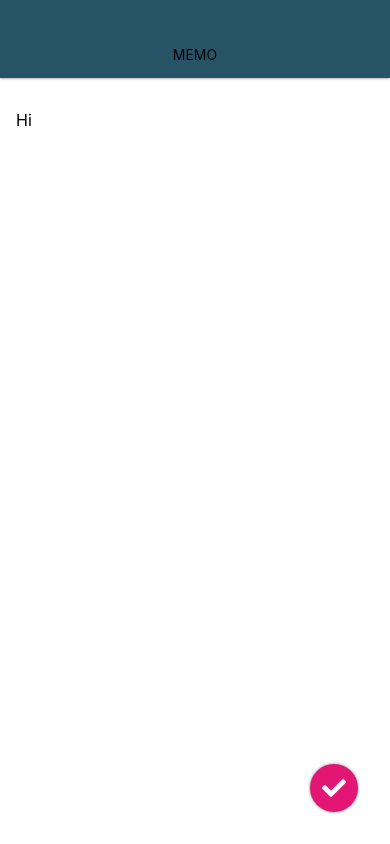
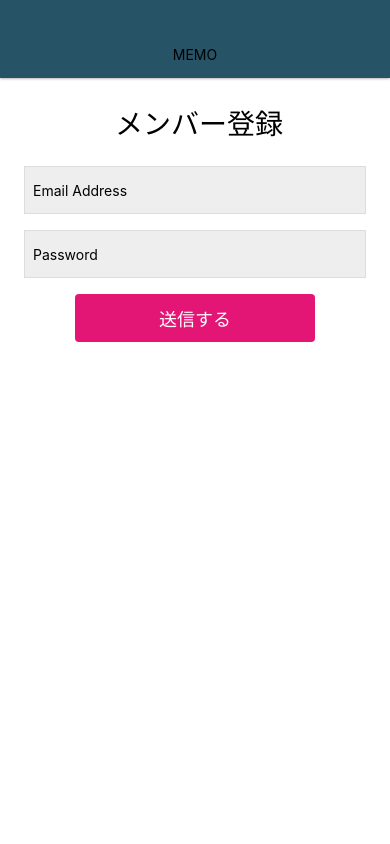
Before and after one commit to tesshin/MemoApp, a React Native app: screen / in a window 390 px wide. Built offline with nearby package versions, Linux system fonts and the light colour scheme.

Commit message:
Create Login and Signup

```diff
--- a/App.js
+++ b/App.js
@@ -1,6 +1,6 @@
 import React from 'react';
 import { StyleSheet, View } from 'react-native';
-import MemoDetailScreen from './src/screens/MemoEditScreen';
+import MemoDetailScreen from './src/screens/SignupScreen';
 import Appbar from './src/components/Appbar';
 
 
--- /dev/null
+++ b/src/screens/SignupScreen.js
@@ -0,0 +1,55 @@
+import React from 'react';
+import {StyleSheet, View, TextInput, TouchableHighlight, Text } from 'react-native';
+
+
+class SignupScreen extends React.Component {
+  render() {
+    return (
+        <View style={styles.container}>
+            <Text style={styles.title}> メンバー登録</Text>
+            <TextInput style={styles.input} value='Email Address'/>
+            <TextInput style={styles.input} value='Password'/>
+            <TouchableHighlight style={styles.button} onPress={()=>{}} underlayColor='#C70F66'>
+                <Text style={styles.buttonTitle}>送信する</Text>
+            </TouchableHighlight>
+        </View>
+    );
+  }
+}
+
+const styles = StyleSheet.create({
+    container: {
+        flex: 1,
+        width: '100%',
+        padding: 24,
+        backgroundColor: '#fff',
+    },
+    input: {
+        backgroundColor: '#eee',
+        height: 48,
+        marginBottom: 16,
+        borderWidth: 1,
+        borderColor: '#ddd',
+        padding: 8,
+    },
+    title: {
+        fontSize: 28,
+        alignSelf:'center',
+        marginBottom: 24,
+    },
+    button: {
+        backgroundColor: '#E31676',
+        height: 48,
+        borderRadius: 4,
+        justifyContent: 'center',
+        alignItems: 'center',
+        width: '70%',
+        alignSelf: 'center',
+    },
+    buttonTitle: {
+        color: '#fff',
+        fontSize: 18,
+    },
+});
+
+export default SignupScreen;
```
Also changed, not shown: src/screens/LoginScreen.js (added, +55 -0 lines), src/screens/MemoEditScreen.js (indentation only).
